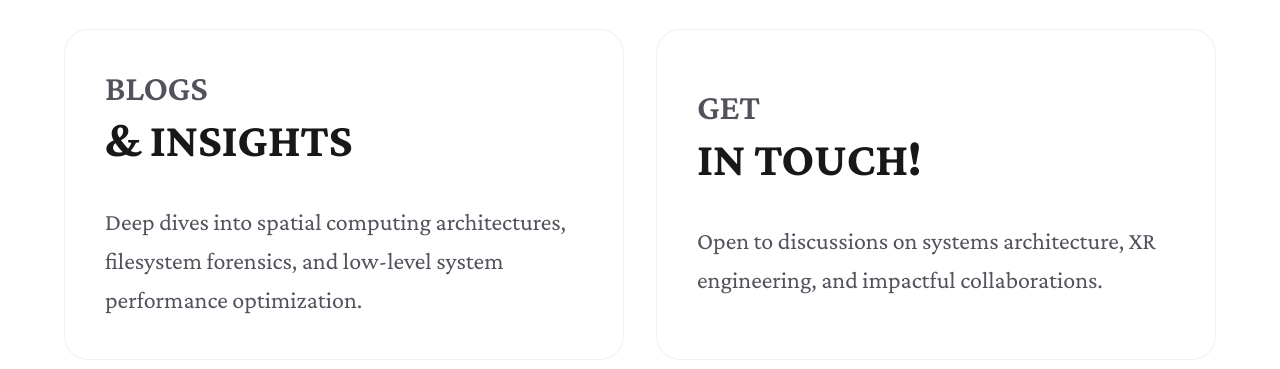
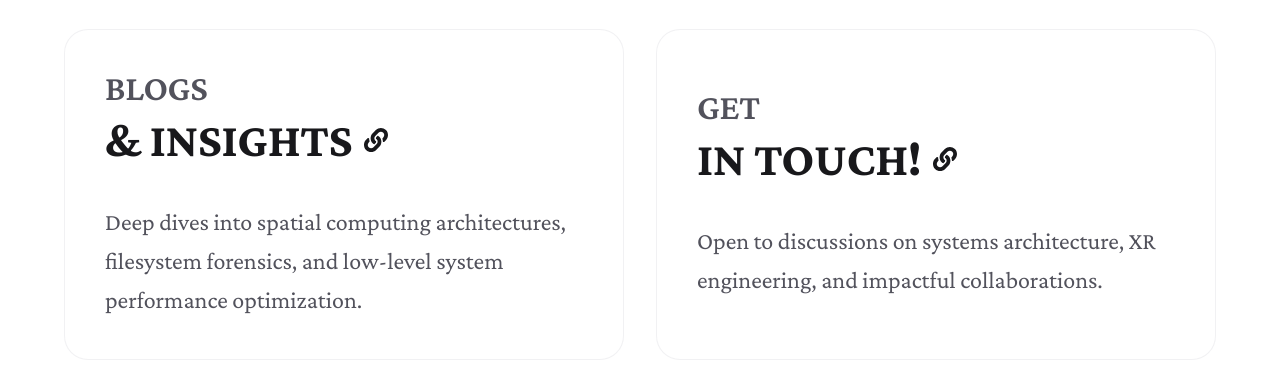
Before and after one commit to bhargavgajare1479/portfolio-website, a Next.js app: page / in a window 1280 px wide. Shown: the part 1681-2050 px from the top of the page. Built offline with nearby package versions, Linux system fonts and the light colour scheme.

Commit message:
Fix hydration issues and gracefully fail non existent links

```diff
--- a/src/app/not-found.tsx
+++ b/src/app/not-found.tsx
@@ -9,12 +9,12 @@ export default function NotFound() {
       </h1>
 
       <p className="mt-6 text-xl font-medium text-zinc-600 dark:text-zinc-400 max-w-md">
-        The page you are looking for doesn't exist or has been moved.
+        The page you are looking for is still under construction. Kindly visit when it is ready!
       </p>
 
       <a
         href="/"
-        className="mt-10 flex items-center gap-3 px-8 py-4 bg-zinc-900 text-white dark:bg-zinc-100 dark:text-zinc-900 rounded-full font-medium transition-transform hover:-translate-y-1"
+        className="mt-10 flex items-center gap-3 px-8 py-4 bg-zinc-900 text-white dark:bg-zinc-100 dark:text-zinc-900 rounded-full font-medium transition-transform"
       >
         <FaArrowLeft size={16} />
         Back to Home
--- a/src/app/page.tsx
+++ b/src/app/page.tsx
@@ -223,36 +223,47 @@ export default function Home() {
 
         {/* 6. Blogs Block: 6th on mobile, equal 6/12 width in bottom row on desktop */}
         <BentoCard id="blogs" className="order-6 lg:order-6 lg:col-span-6 min-h-[250px] lg:min-h-[300px]">
+          <TileLink href="/blogs" className="flex h-full flex-col group cursor-pointer">
             <div className="flex h-full flex-col justify-center">
               <h2 className="font-heading font-bold tracking-tight flex flex-col">
                 <span className="text-zinc-600 dark:text-zinc-400 font-semibold text-3xl sm:text-4xl lg:text-3xl xl:text-4xl leading-none">
                   BLOGS
                 </span>
-              <span className="text-zinc-900 dark:text-zinc-100 font-bold text-4xl sm:text-5xl lg:text-4xl xl:text-5xl leading-tight mt-1">
+                <span className="flex items-center gap-3 mt-1">
+                  <span className="text-zinc-900 dark:text-zinc-100 font-bold text-4xl sm:text-5xl lg:text-4xl xl:text-5xl leading-tight">
                     & INSIGHTS
+                  </span>
+                  <FaLink className="w-5 h-5 sm:w-6 sm:h-6 text-zinc-900 dark:text-zinc-100 transition-transform duration-300" />
                 </span>
               </h2>
               <p className="mt-8 text-xl sm:text-2xl font-normal text-zinc-600 dark:text-zinc-300 max-w-lg leading-relaxed">
                 Deep dives into spatial computing architectures, filesystem forensics, and low-level system performance optimization.
               </p>
             </div>
+          </TileLink>
+
         </BentoCard>
 
         {/* 7. Contact Block: 7th on mobile, equal 6/12 width in bottom row on desktop */}
         <BentoCard id="contact" className="order-7 lg:order-7 lg:col-span-6 min-h-[250px] lg:min-h-[300px]">
+          <TileLink href="/contact" className="flex h-full flex-col group cursor-pointer">
             <div className="flex h-full flex-col justify-center">
               <h2 className="font-heading font-bold tracking-tight flex flex-col">
                 <span className="text-zinc-600 dark:text-zinc-400 font-semibold text-3xl sm:text-4xl lg:text-3xl xl:text-4xl leading-none">
                   GET
                 </span>
-              <span className="text-zinc-900 dark:text-zinc-100 font-bold text-4xl sm:text-5xl lg:text-4xl xl:text-5xl leading-tight mt-1">
+                <span className="flex items-center gap-3 mt-1">
+                  <span className="text-zinc-900 dark:text-zinc-100 font-bold text-4xl sm:text-5xl lg:text-4xl xl:text-5xl leading-tight">
                     IN TOUCH!
+                  </span>
+                  <FaLink className="w-5 h-5 sm:w-6 sm:h-6 text-zinc-900 dark:text-zinc-100 transition-transform duration-300" />
                 </span>
               </h2>
               <p className="mt-8 text-xl sm:text-2xl font-normal text-zinc-600 dark:text-zinc-300 max-w-lg leading-relaxed">
                 Open to discussions on systems architecture, XR engineering, and impactful collaborations.
               </p>
             </div>
+          </TileLink>
         </BentoCard>
       </div>
     </main>
```
Lines whose indentation alone changed are shown as unchanged.
